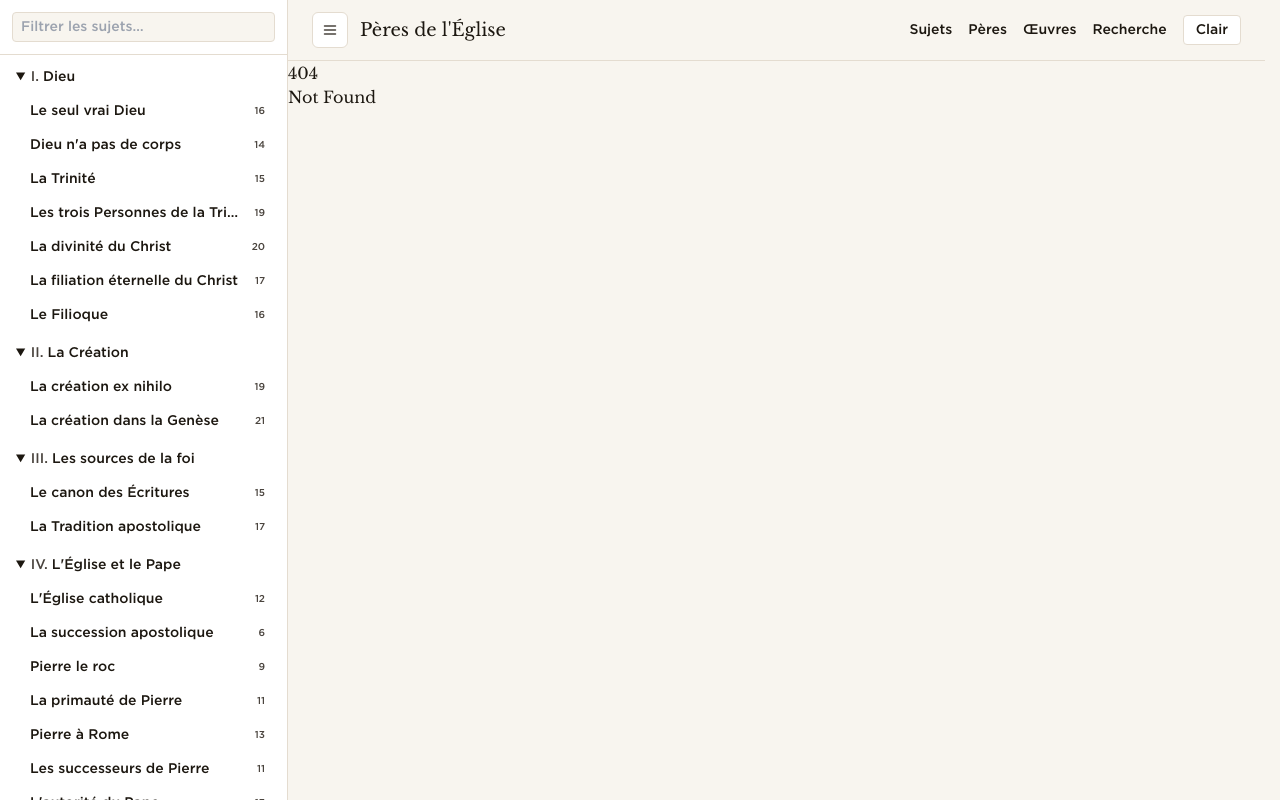
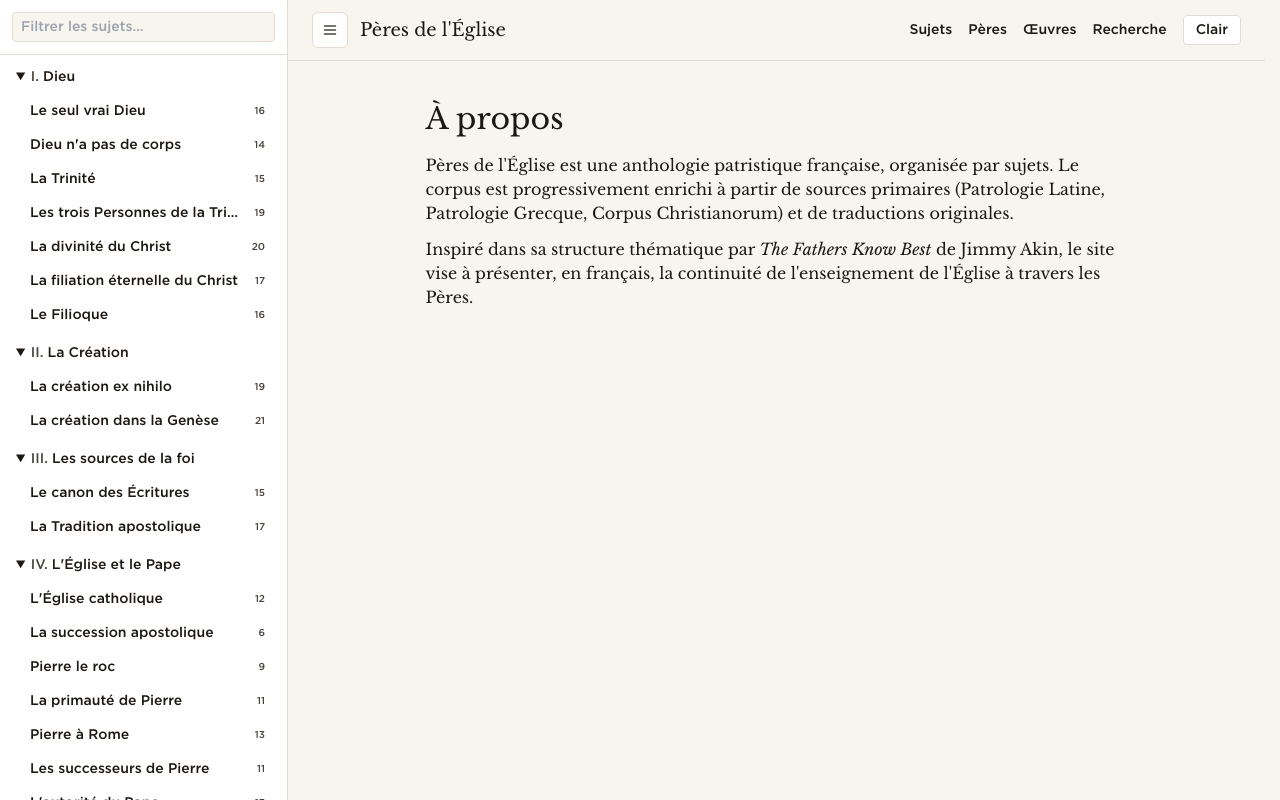
Before and after one commit to janvier-s/traditionapostolique, a SvelteKit app: page /a-propos in a window 1280 px wide. Before the commit this address had no page. Built offline with nearby package versions, Linux system fonts and the light colour scheme.

Commit message:
feat: à propos and mentions légales pages

```diff
--- /dev/null
+++ b/src/routes/a-propos/+page.svelte
@@ -0,0 +1,9 @@
+<section class="mx-auto max-w-reader px-6 py-10 font-body">
+	<h1 class="font-heading text-3xl">À propos</h1>
+	<p class="mt-4">
+		Pères de l'Église est une anthologie patristique française, organisée par sujets. Le corpus est progressivement enrichi à partir de sources primaires (Patrologie Latine, Patrologie Grecque, Corpus Christianorum) et de traductions originales.
+	</p>
+	<p class="mt-3">
+		Inspiré dans sa structure thématique par <em>The Fathers Know Best</em> de Jimmy Akin, le site vise à présenter, en français, la continuité de l'enseignement de l'Église à travers les Pères.
+	</p>
+</section>
--- /dev/null
+++ b/src/routes/mentions-legales/+page.svelte
@@ -0,0 +1,6 @@
+<section class="mx-auto max-w-reader px-6 py-10 font-body">
+	<h1 class="font-heading text-3xl">Mentions légales</h1>
+	<p class="mt-4">
+		Site personnel à but non commercial. Les citations sont reproduites à des fins d'érudition et de catéchèse.
+	</p>
+</section>
```
